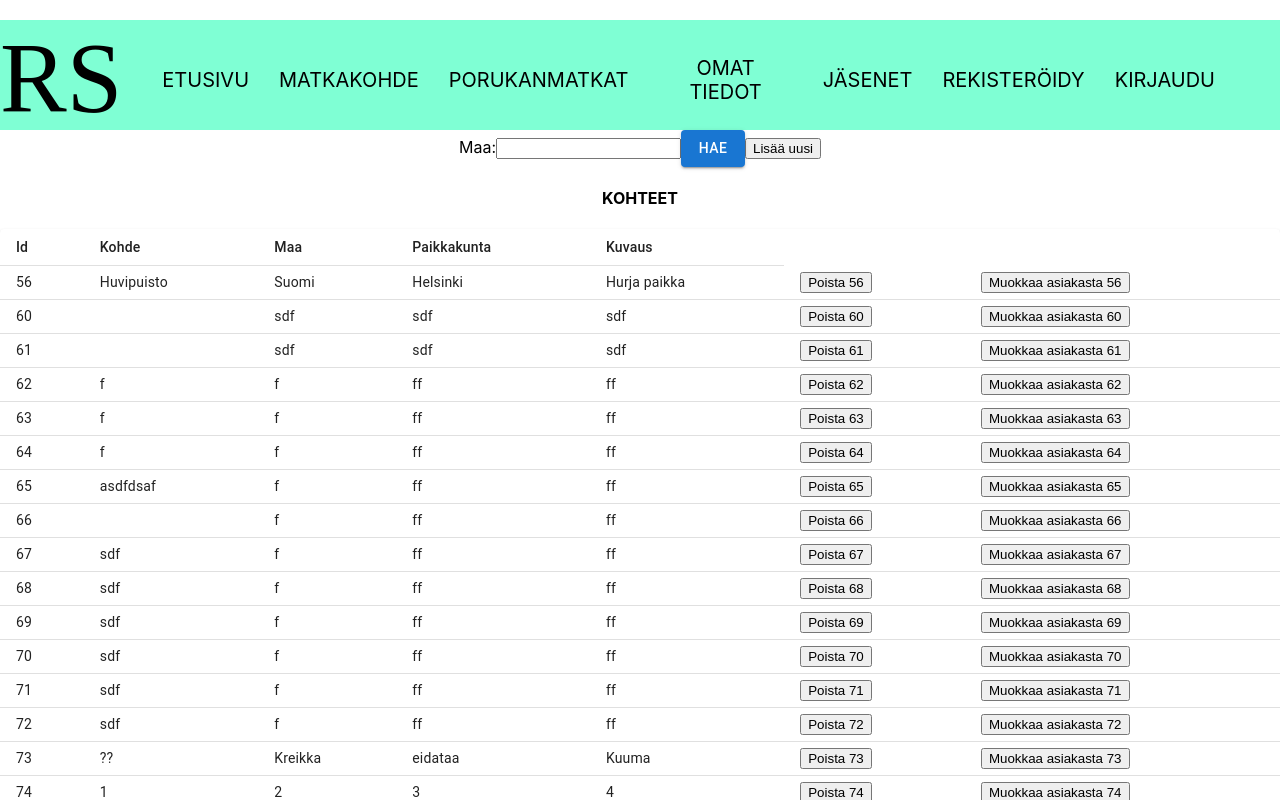
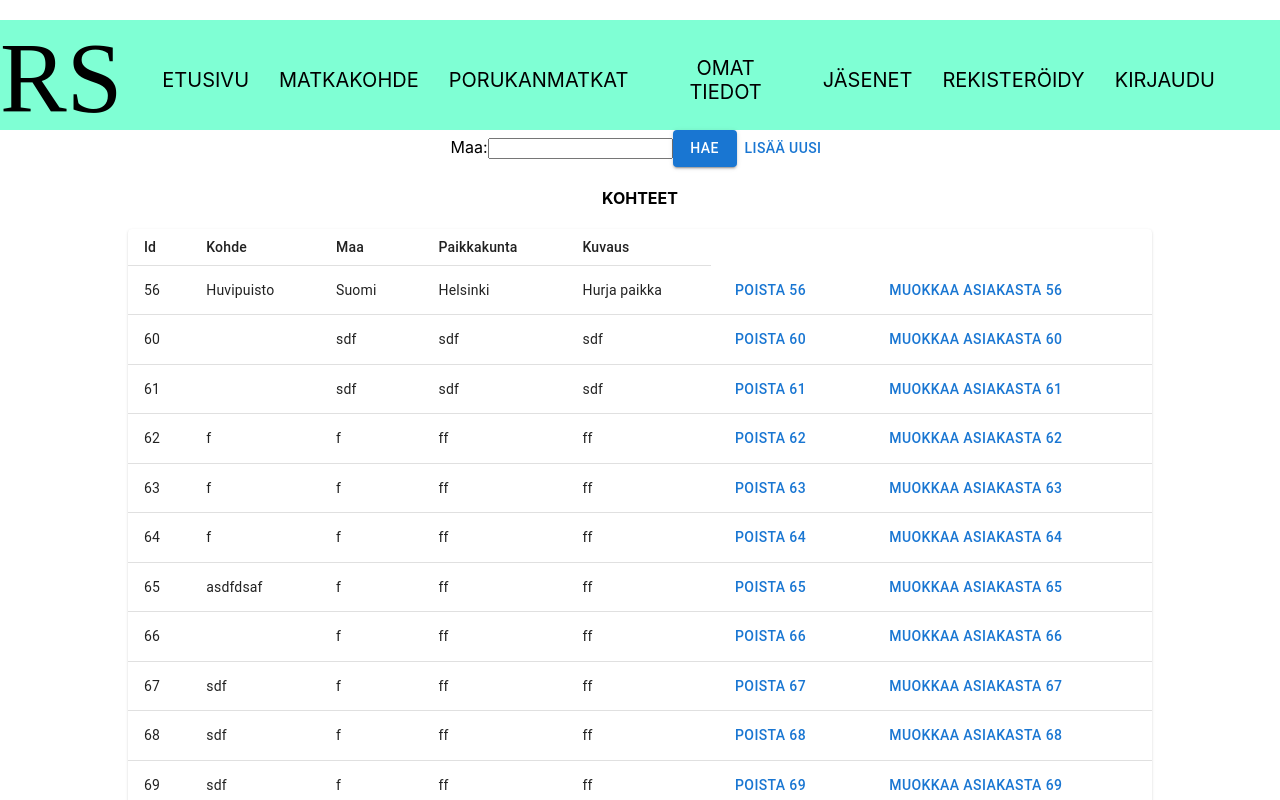
Before and after one commit to ValttKii/Matkakertomus, a React (Create React App) app in the folder client/: page /matkakohde in a window 1280 px wide. Both pictures are taken after a click on the button "HAE". Shown: the top 800 px of the page. Built offline with nearby package versions, Linux system fonts and the light colour scheme; no server answers; data requests are answered from the project's data file.

Commit message:
baseline poisto

```diff
--- a/client/src/components/index.js
+++ b/client/src/components/index.js
@@ -2,7 +2,7 @@ import Asiakas from "./matkakohde";
 import Etusivu from "./etusivu";
 import Jasenet from "./jasenet";
 import Omattiedot from "./omattiedot";
-import Rekisteroidy from "./rekisteroidy/rekisteroidy";
+import Rekisteroidy from "./rekisteroidy";
 import Kirjaudu from "./kirjaudu/kirjaudu";
 export {
     Asiakas, Etusivu, Jasenet, Omattiedot, Rekisteroidy, Kirjaudu
--- a/client/src/components/kirjaudu/kirjaudu.jsx
+++ b/client/src/components/kirjaudu/kirjaudu.jsx
@@ -42,7 +42,7 @@ export function Kirjaudu() {
   return (
     <ThemeProvider theme={theme}>
       <Container component="main" maxWidth="xs">
-        <CssBaseline />
+
         <Box
           sx={{
             marginTop: 10,
--- a/client/src/components/matkakohde/Matkakohde.jsx
+++ b/client/src/components/matkakohde/Matkakohde.jsx
@@ -171,9 +171,9 @@ export const Asiakas = () => {
         <Button variant="contained" onClick={() => haeClicked()}>
           Hae
         </Button>
-        <button onClick={() => setshowEditForm(true)}>
+        <Button onClick={() => setshowEditForm(true)}>
           Lisää uusi
-        </button>
+        </Button>
 
         <h4>KOHTEET</h4>
         {renderTable()}
@@ -248,22 +248,22 @@ const KohdeForm = (props) => {
 
         </label>
         {matkakohde ? (
-          <button onClick={() => tallennaClicked()}>
+          <Button onClick={() => tallennaClicked()}>
             Tallenna muutos
-          </button>
+          </Button>
         ) : (
-          <button onClick={() => tallennaClicked()}>
+          <Button onClick={() => tallennaClicked()}>
             Tallenna
-          </button>
+          </Button>
         )}
         {matkakohde ? (
-          <button  onClick={() => onCancel()}>
+          <Button  onClick={() => onCancel()}>
             Peruuta Muutos
-          </button>
+          </Button>
         ) : (
-          <button  onClick={() => onCancel()}>
+          <Button  onClick={() => onCancel()}>
             Peruuta
-          </button>
+          </Button>
         )}
       </div>
     );
@@ -280,14 +280,14 @@ const Kohteet = (props) => {
             <TableCell>{t.paikkakunta}</TableCell>
             <TableCell>{t.kuvaus}</TableCell>
             <TableCell>
-            <button onClick={() => deleteClicked(t)}>
+            <Button onClick={() => deleteClicked(t)}>
           Poista {t.id}
-        </button>
+        </Button>
       </TableCell>
       <TableCell>
-        <button  onClick={() => onEdit(t)}>
+        <Button  onClick={() => onEdit(t)}>
           Muokkaa asiakasta {t.id}
-        </button>
+        </Button>
       </TableCell>
     </TableRow>
     ))
@@ -301,7 +301,7 @@ const Kohteet = (props) => {
       };
 
     return (
-        <TableContainer className="TbCont" component={Paper}>
+        <TableContainer sx={{width: "80%", margin: "auto"}} component={Paper}>
 
             <Table sx={{ }} size="small"  aria-label="a dense table">
                 <TableHead>
--- /dev/null
+++ b/client/src/components/rekisteroidy/index.js
@@ -0,0 +1,3 @@
+import Rekisteroidy from "./rekisteroidy";
+
+export default Rekisteroidy;
--- a/client/src/components/rekisteroidy/rekisteroidy.jsx
+++ b/client/src/components/rekisteroidy/rekisteroidy.jsx
@@ -1,4 +1,4 @@
-import * as React from 'react';
+import React from 'react';
 import Avatar from '@mui/material/Avatar';
 import Button from '@mui/material/Button';
 import CssBaseline from '@mui/material/CssBaseline';
@@ -42,7 +42,7 @@ export function Rekisteroidy() {
   return (
     <ThemeProvider theme={theme}>
       <Container component="main" maxWidth="xs">
-        <CssBaseline />
+
         <Box
           sx={{
             marginTop: 8,
```
